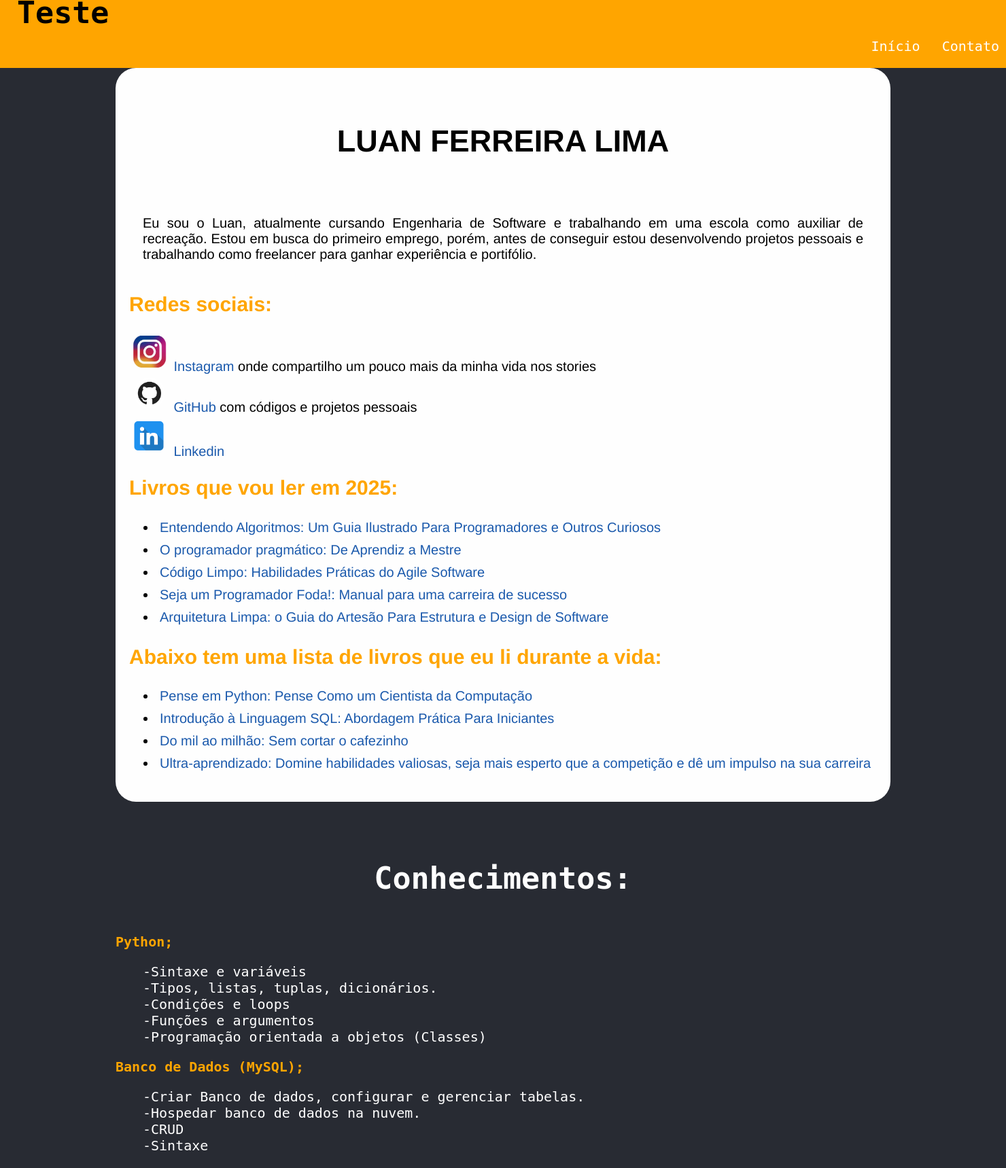
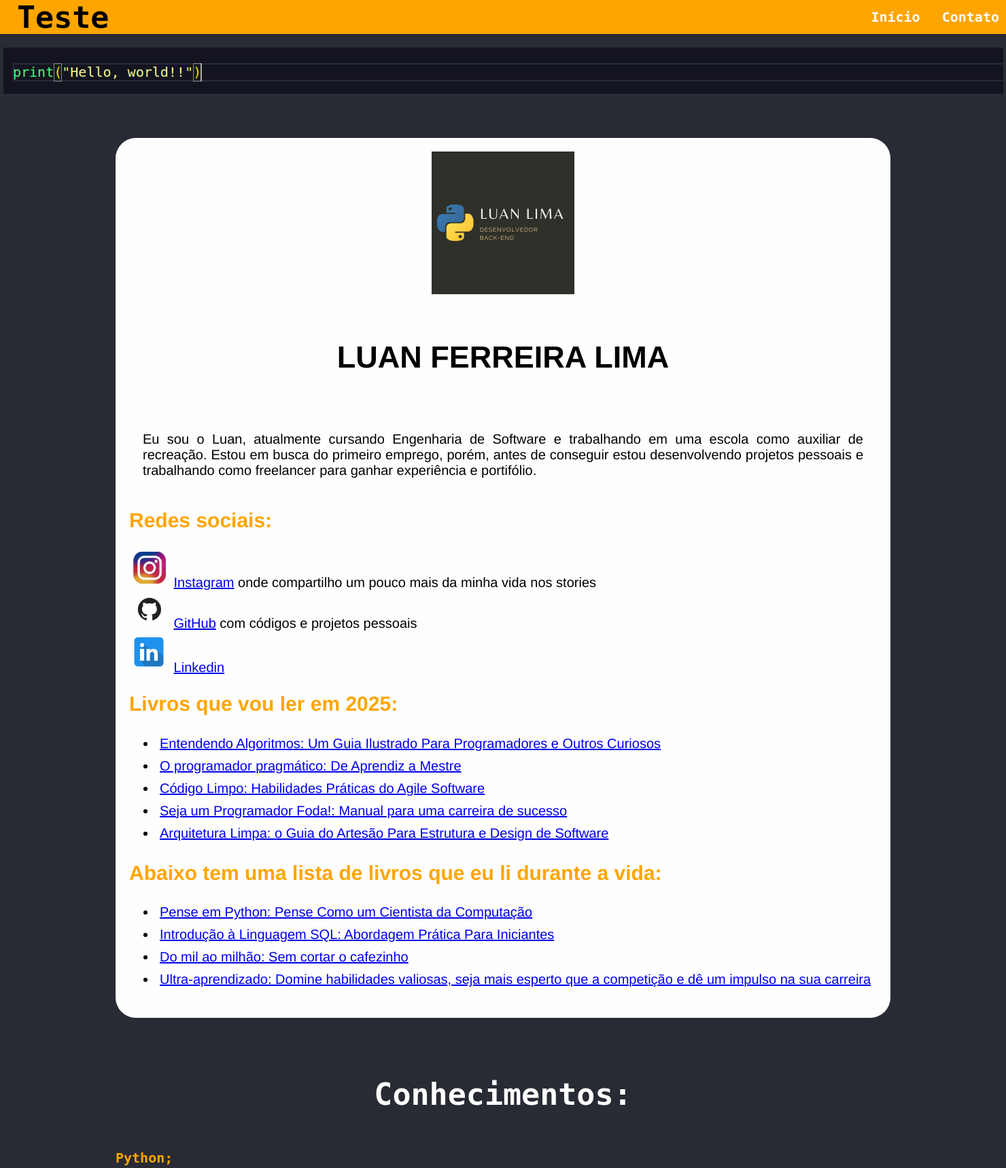
Before and after one commit to Luan280/Site_Flask, a Flask app: page / in a window 1480 px wide. Shown: the top 1719 px of the page at 68% size. Run offline with Flask 3, Linux system fonts and the light colour scheme.

Commit message:
Adicionando imagens e arrumando o header

```diff
--- a/app.py
+++ b/app.py
@@ -11,3 +11,5 @@
 # coloca o site no ar
 if __name__ == "__main__":
     app.run(debug=True)
+
+print("Hello, world!!")
--- a/static/estilo.css
+++ b/static/estilo.css
@@ -5,9 +5,13 @@
   background-color: orange;
   margin: auto;
   display: flex;
-  height: 100px;
-  align-items: end;
+  width: 100%;
+  height: 50px;
+  align-items: center;
   justify-content: space-between; /* espaço igual entre elementos */
+  position: fixed;
+  top: 0;
+  z-index: 1000;
 }
 
 header h1{
@@ -16,7 +20,7 @@
 
 header ul li a{
   color: white;
-  text-decoration: none;auto
+  text-decoration: none;
   font-weight: bold;
 }
 
@@ -29,6 +33,11 @@
   text-decoration: underline;
 }
 
+#hello-world{
+  margin-top: 70px; /* Compensa a altura do header */
+  text-align: center;
+}
+
 main{
   background-color: #FEFEFE;
   margin: auto;
@@ -37,7 +46,8 @@
   width: 1100px;
   color: black;
   font-family: 'Franklin Gothic Medium', 'Arial Narrow', Arial, sans-serif;
-}
+  margin-top: 60px; /* Compensa a altura do header */
+};
 
 main a{
   color: #1a59ac;
@@ -50,6 +60,10 @@
   color: orange;
 }
 
+#foto-principal{
+  text-align: center;
+
+}
 .imagens img {
   display: inline;
   width: 50px;
--- a/templates/homepage.html
+++ b/templates/homepage.html
@@ -16,9 +16,14 @@
     </nav>
 </header>
 <body>
+    <div id="hello-world">
+        <img src="{{url_for('static', filename='imagens/hello-world.png')}}" alt="Hello, world">
+    </div>
     <main>
         <section id="inicio">
-
+        <div id="foto-principal" >
+            <img src="{{url_for('static', filename='imagens/logo_99freela.png')}}" alt="Logo-Luan">
+        </div>
         <h1>LUAN FERREIRA LIMA</h1>
                 <p> Eu sou o Luan, atualmente cursando Engenharia de Software e trabalhando em uma escola como auxiliar de recreação.
                 Estou em busca do primeiro emprego, porém, antes de conseguir estou desenvolvendo projetos pessoais e
```
Also changed, not shown: static/imagens/hello-world.png (added), static/imagens/logo_99freela.png (renamed from static/imagens/logo_luan_lima.png).
